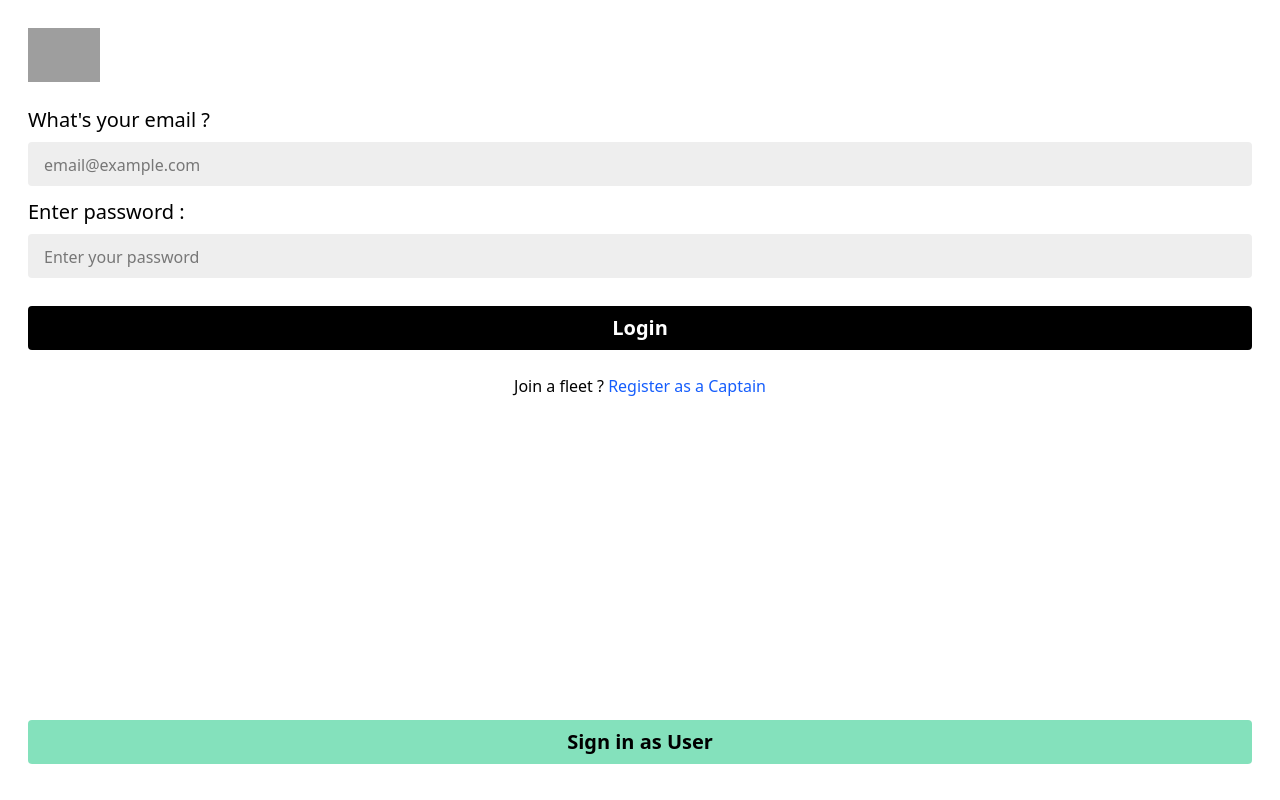
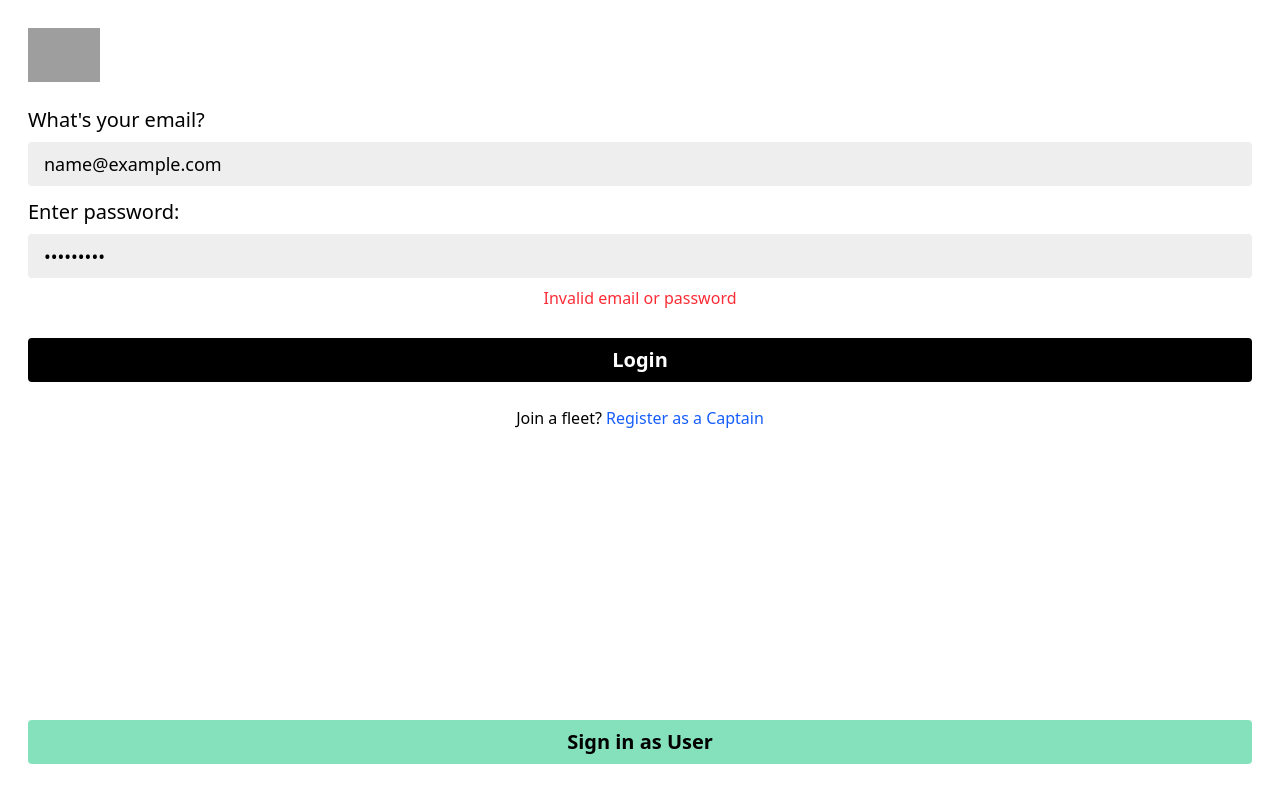
Before and after one commit to Rachil23/UBER-CLONE, a React (Vite) app in the folder frontend/: page /captain-login in a window 1280 px wide. Both pictures are taken after typing "name@example.com", "Sample123" into the empty fields and a click on the button "Login". Built offline with nearby package versions, Linux system fonts and the light colour scheme; no server answers; grey boxes are pictures that could not be loaded.

Commit message:
Captain Vehicle registration created

```diff
--- a/frontend/src/App.jsx
+++ b/frontend/src/App.jsx
@@ -9,6 +9,8 @@ import Captainsignup from './pages/Captainsignup'
 import Start from './pages/Start'
 import UserProtectWrapper from './pages/UserProtectWrapper'
 import UserLogout from './pages/UserLogout'
+import CaptainHome from './pages/CaptainHome'
+import CaptainProtectWrapper from './pages/CaptainProtectWrapper.jsx'
 
 const App = () => {
   return (
@@ -28,6 +30,10 @@ const App = () => {
           <UserProtectWrapper>
             <UserLogout/>
           </UserProtectWrapper>} />
+          <Route path='/captain-home' element={
+            <CaptainProtectWrapper>
+              <CaptainHome />
+            </CaptainProtectWrapper>} />
       </Routes>
     </div>
   )
--- /dev/null
+++ b/frontend/src/pages/CaptainHome.jsx
@@ -0,0 +1,11 @@
+/* eslint-disable no-unused-vars */
+
+import React from 'react'
+
+const CaptainHome = () => {
+  return (
+    <div>CaptainHome</div>
+  )
+}
+
+export default CaptainHome
--- /dev/null
+++ b/frontend/src/pages/CaptainProtectWrapper.jsx
@@ -0,0 +1,53 @@
+/* eslint-disable react-hooks/exhaustive-deps */
+/* eslint-disable react/prop-types */
+/* eslint-disable no-unused-vars */
+import React, { useContext, useEffect, useState } from 'react'
+import { CaptainDataContext } from '../context/CaptainContext'
+import { useNavigate } from 'react-router-dom'
+import axios from 'axios'
+
+const CaptainProtectWrapper = ({
+    children
+}) => {
+
+    const token = localStorage.getItem('token')
+    const navigate = useNavigate()
+    const { captain, setCaptain } = useContext(CaptainDataContext)
+    const [ isLoading, setIsLoading ] = useState(true)
+
+    useEffect(() => {
+        if (!token) {
+            navigate('/captain-login')
+        }
+
+        axios.get(`${import.meta.env.VITE_BASE_URL}/captains/profile`, {
+            headers: {
+                Authorization: `Bearer ${token}`
+            }
+        }).then(response => {
+            if (response.status === 200) {
+                setCaptain(response.data.captain)
+                setIsLoading(false)
+            }
+        })
+            .catch(err => {
+
+                localStorage.removeItem('token')
+                navigate('/captain-login')
+            })
+    }, [ token ])
+
+    if (isLoading) {
+        return (
+            <div>Loading...</div>
+        )
+    }
+
+    return (
+        <>
+            {children}
+        </>
+    )
+}
+
+export default CaptainProtectWrapper
--- a/frontend/src/pages/Captainlogin.jsx
+++ b/frontend/src/pages/Captainlogin.jsx
@@ -1,77 +1,86 @@
 /* eslint-disable no-unused-vars */
-import React, {useState, useContext} from 'react'
-import { Link } from 'react-router-dom'
-
+import React, { useState, useContext } from 'react';
+import { Link, useNavigate } from 'react-router-dom';
+import { CaptainDataContext } from '../context/CaptainContext';
+import axios from 'axios';
 
 const Captainlogin = () => {
+    const [email, setEmail] = useState('');
+    const [password, setPassword] = useState('');
+    const [error, setError] = useState('');
 
-const [email, setEmail] = useState('')
-const [password, setPassword] = useState('')
-const [captainData, setCaptainData] = useState({})
+    const { setCaptain } = useContext(CaptainDataContext);
+    const navigate = useNavigate();
 
-const submitHandler = (e) => {
+    const submitHandler = async (e) => {
         e.preventDefault();
-    setCaptainData({
+        setError(''); // Clear previous errors
+
+        const Captain = {
             email: email,
             password: password
-    })
+        };
 
-    setEmail('')
-    setPassword('')
+        try {
+            const response = await axios.post(`${import.meta.env.VITE_BASE_URL}/captains/login`, Captain);
 
+            if (response.status === 200) {
+                const data = response.data;
+                setCaptain(data.captain);
+                localStorage.setItem('token', data.token);
+                navigate('/captain-home');
             }
-
+        } catch (error) {
+            console.error("Login failed:", error);
+            setError(error.response?.data?.message || "Invalid email or password");
+        }
+    };
 
     return (
-
         <div className='p-7 h-screen flex flex-col justify-between'>
             <div>
-        <img className=" w-18 mb-6 " src="https://upload.wikimedia.org/wikipedia/commons/c/cc/Uber_logo_2018.png"/>
+                <img className='w-18 mb-6' src='https://upload.wikimedia.org/wikipedia/commons/c/cc/Uber_logo_2018.png' alt='Uber Logo' />
 
-        <form onSubmit={(e)=>{
-            submitHandler(e);
-        }}>
-
-            <h3 className='text-xl  font-medium mb-2'>What&apos;s your email ?</h3>
-
+                <form onSubmit={submitHandler}>
+                    <h3 className='text-xl font-medium mb-2'>What&apos;s your email?</h3>
                     <input
                         required
-                value={ email }
-                onChange={(e) => {
-                    setEmail(e.target.value);
-                }}
+                        value={email}
+                        onChange={(e) => setEmail(e.target.value)}
                         className='bg-[#eeeeee] rounded px-4 py-2 w-full text-lg placeholder:text-base'
-                type="email"
+                        type='email'
                         placeholder='email@example.com'
                     />
 
-            <h3 className='text-xl  font-medium mb-2 mt-3' >Enter password : </h3>
-
+                    <h3 className='text-xl font-medium mb-2 mt-3'>Enter password:</h3>
                     <input
                         required
-                value={ password }
-                onChange={(e) => {
-                    setPassword(e.target.value);
-                }}
+                        value={password}
+                        onChange={(e) => setPassword(e.target.value)}
                         className='bg-[#eeeeee] rounded px-4 py-2 w-full text-lg placeholder:text-base'
-                type="password"
-                placeholder='Enter your password'/>
+                        type='password'
+                        placeholder='Enter your password'
+                    />
 
-            <button className='text-xl mb-2 text-white font-semibold mt-7 w-full bg-black h-11 rounded align-center' >
-                Login</button>
+                    {error && <p className='text-red-500 text-center mt-2'>{error}</p>}
 
-            <p className='mt-4 font-md text-center '>Join a fleet ? <Link to='/captain-signup' className='text-blue-600 '> Register as a Captain</Link> </p>
+                    <button className='text-xl mb-2 text-white font-semibold mt-7 w-full bg-black h-11 rounded align-center'>
+                        Login
+                    </button>
 
+                    <p className='mt-4 font-md text-center'>Join a fleet? <Link to='/captain-signup' className='text-blue-600'>Register as a Captain</Link></p>
                 </form>
             </div>
+
             <div>
                 <Link
                     to={'/login'}
-            className='text-xl flex items-center justify-center text-center mb-2 text-black font-semibold mt-7 w-full bg-[#84E1BC] h-11 rounded align-center' >
-                Sign in as User</Link>
+                    className='text-xl flex items-center justify-center text-center mb-2 text-black font-semibold mt-7 w-full bg-[#84E1BC] h-11 rounded align-center'>
+                    Sign in as User
+                </Link>
             </div>
         </div>
-  )
-}
+    );
+};
 
-export default Captainlogin
+export default Captainlogin;
--- a/frontend/src/pages/Captainsignup.jsx
+++ b/frontend/src/pages/Captainsignup.jsx
@@ -3,8 +3,11 @@ import React from 'react'
 import { useState, useContext } from 'react'
 import { Link, useNavigate } from 'react-router-dom'
 import { CaptainDataContext } from '../context/CaptainContext'
+import axios from 'axios';
 
 const Captainsignup = () => {
+
+        const navigate = useNavigate()
 
         const [ email, setEmail ] = useState('')
         const [ password, setPassword ] = useState('')
@@ -21,22 +24,40 @@ const Captainsignup = () => {
 
         const submitHandler = async (e) => {
             e.preventDefault()
-            const newCaptain = {
+            const captainData = {
               fullname: {
                 firstname: firstName,
                 lastname: lastName
               },
               email: email,
-              password: password
+              password: password,
+              vehicle: {
+                color: vehicleColor,
+                plate: vehiclePlate,
+                capacity: vehicleCapacity,
+                vehicleType: vehicleType
+              }
             }
 
-            console.log(newCaptain)
+            const response = await axios.post(`${import.meta.env.VITE_BASE_URL}/captains/register`, captainData)
+
+            if(response.status === 201){
+              const data = response.data
+              setCaptain(data.captain)
+              localStorage.setItem('token', data.token)
+              navigate('/captain-home')
+            }
 
             setEmail('')
             setFirstName('')
             setLastName('')
             setPassword('')
+            setVehicleColor('')
+            setVehiclePlate('')
+            setVehicleCapacity('')
+            setVehicleType('')
         }
+
 
   return (
     <div>
```
Lines whose indentation alone changed are shown as unchanged.
